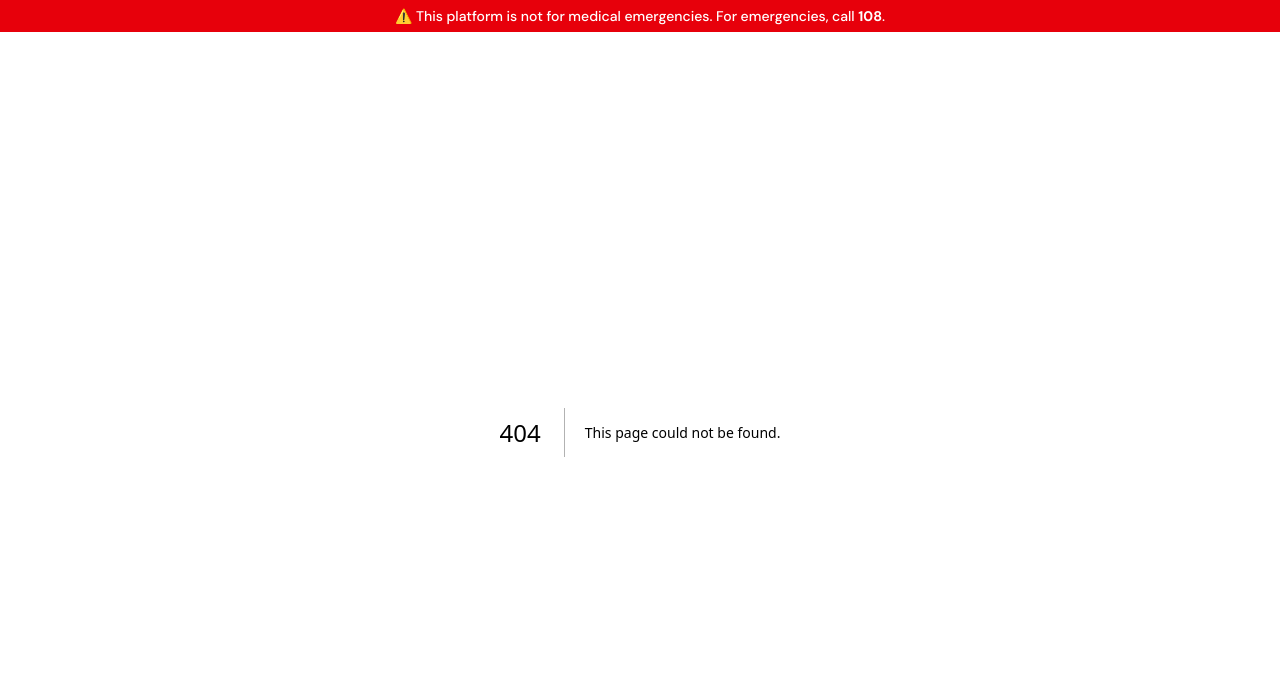
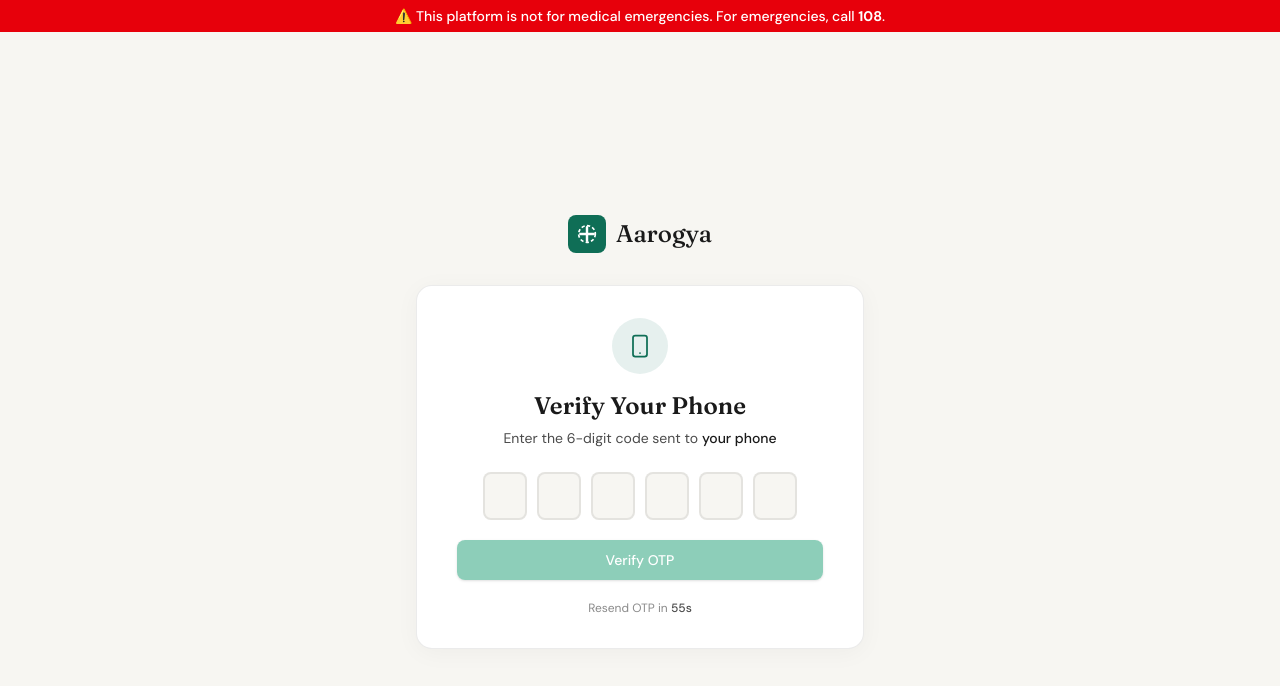
Before and after one commit to Vermaa-adi/Aarogya, a Next.js app in the folder apps/web/: page /auth/verify-otp in a window 1280 px wide. Before the commit this address had no page. Shown: the top 686 px of the page. Built offline with nearby package versions, Linux system fonts and the light colour scheme; no server answers.

Commit message:
feat(auth): add shared OTP verification page
- 6-digit individual input fields with auto-focus and paste support
- 60-second resend countdown timer
- Role-aware redirect after successful verification
- Suspense boundary for useSearchParams compatibility

```diff
--- /dev/null
+++ b/apps/web/src/app/auth/verify-otp/actions.ts
@@ -0,0 +1,67 @@
+"use server";
+
+import { createClient } from "@/lib/supabase/server";
+
+export async function verifyOtp(prevState: unknown, formData: FormData) {
+  const phone = formData.get("phone") as string;
+  const otp = formData.get("otp") as string;
+  const type = (formData.get("type") as string) || "sms";
+
+  if (!phone || !otp) {
+    return { success: false, message: "Phone number and OTP are required." };
+  }
+
+  if (otp.length !== 6 || !/^\d{6}$/.test(otp)) {
+    return { success: false, message: "Please enter a valid 6-digit OTP." };
+  }
+
+  const supabase = await createClient();
+  if (!supabase) {
+    return { success: false, message: "Service not configured." };
+  }
+
+  const otpType = type === "signup" ? "sms" : "sms";
+
+  const { data, error } = await supabase.auth.verifyOtp({
+    phone,
+    token: otp,
+    type: otpType as "sms",
+  });
+
+  if (error) {
+    return { success: false, message: error.message };
+  }
+
+  // Determine redirect based on user role
+  let redirectTo = "/dashboard";
+  if (data.user) {
+    const { data: userData } = await supabase
+      .from("users")
+      .select("role")
+      .eq("id", data.user.id)
+      .single();
+
+    if (userData?.role === "DOCTOR") {
+      redirectTo = "/doctor/dashboard";
+    } else if (userData?.role === "ADMIN") {
+      redirectTo = "/admin/approvals";
+    }
+  }
+
+  return { success: true, redirectTo };
+}
+
+export async function resendOtp(phone: string) {
+  const supabase = await createClient();
+  if (!supabase) {
+    return { success: false, message: "Service not configured." };
+  }
+
+  const { error } = await supabase.auth.signInWithOtp({ phone });
+
+  if (error) {
+    return { success: false, message: error.message };
+  }
+
+  return { success: true, message: "OTP resent successfully." };
+}
--- /dev/null
+++ b/apps/web/src/app/auth/verify-otp/otp-form.tsx
@@ -0,0 +1,170 @@
+"use client";
+
+import { useActionState, useEffect, useState, useRef, useCallback } from "react";
+import { useRouter, useSearchParams } from "next/navigation";
+import { verifyOtp, resendOtp } from "./actions";
+
+export function OtpForm() {
+  const router = useRouter();
+  const searchParams = useSearchParams();
+  const phone = searchParams.get("phone") ?? "";
+  const context = searchParams.get("context") ?? "login";
+
+  const [state, formAction, isPending] = useActionState(verifyOtp, null);
+  const [otpDigits, setOtpDigits] = useState(["", "", "", "", "", ""]);
+  const inputRefs = useRef<(HTMLInputElement | null)[]>([]);
+
+  // Resend timer
+  const [resendTimer, setResendTimer] = useState(60);
+  const [resendMessage, setResendMessage] = useState("");
+
+  useEffect(() => {
+    if (resendTimer > 0) {
+      const interval = setInterval(() => setResendTimer((t) => t - 1), 1000);
+      return () => clearInterval(interval);
+    }
+  }, [resendTimer]);
+
+  useEffect(() => {
+    if (state?.success && state.redirectTo) {
+      router.push(state.redirectTo);
+    }
+  }, [state, router]);
+
+  const handleDigitChange = useCallback(
+    (index: number, value: string) => {
+      if (!/^\d?$/.test(value)) return;
+      const newDigits = [...otpDigits];
+      newDigits[index] = value;
+      setOtpDigits(newDigits);
+
+      // Auto-focus next input
+      if (value && index < 5) {
+        inputRefs.current[index + 1]?.focus();
+      }
+    },
+    [otpDigits]
+  );
+
+  const handleKeyDown = useCallback(
+    (index: number, e: React.KeyboardEvent<HTMLInputElement>) => {
+      if (e.key === "Backspace" && !otpDigits[index] && index > 0) {
+        inputRefs.current[index - 1]?.focus();
+      }
+    },
+    [otpDigits]
+  );
+
+  const handlePaste = useCallback((e: React.ClipboardEvent) => {
+    e.preventDefault();
+    const pasted = e.clipboardData.getData("text").replace(/\D/g, "").slice(0, 6);
+    if (pasted.length > 0) {
+      const newDigits = [...pasted.split(""), ...Array(6 - pasted.length).fill("")];
+      setOtpDigits(newDigits);
+      const focusIdx = Math.min(pasted.length, 5);
+      inputRefs.current[focusIdx]?.focus();
+    }
+  }, []);
+
+  const handleResend = async () => {
+    if (resendTimer > 0 || !phone) return;
+    setResendMessage("");
+    const result = await resendOtp(phone);
+    setResendMessage(result.message ?? "");
+    if (result.success) {
+      setResendTimer(60);
+    }
+  };
+
+  const maskedPhone = phone
+    ? phone.slice(0, -4).replace(/./g, "•") + phone.slice(-4)
+    : "your phone";
+
+  return (
+    <div>
+      <div className="text-center mb-6">
+        <div className="mx-auto w-14 h-14 bg-teal/10 rounded-full flex items-center justify-center mb-4">
+          <svg className="w-7 h-7 text-teal" fill="none" viewBox="0 0 24 24" stroke="currentColor">
+            <path strokeLinecap="round" strokeLinejoin="round" strokeWidth={1.5} d="M12 18h.01M8 21h8a2 2 0 002-2V5a2 2 0 00-2-2H8a2 2 0 00-2 2v14a2 2 0 002 2z" />
+          </svg>
+        </div>
+        <h2 className="font-serif text-2xl font-semibold text-ink">Verify Your Phone</h2>
+        <p className="text-sm text-ink-mid mt-1.5">
+          Enter the 6-digit code sent to{" "}
+          <span className="font-medium text-ink">{maskedPhone}</span>
+        </p>
+      </div>
+
+      <form action={formAction} className="space-y-5">
+        {/* Hidden fields */}
+        <input type="hidden" name="phone" value={phone} />
+        <input type="hidden" name="type" value={context} />
+        <input type="hidden" name="otp" value={otpDigits.join("")} />
+
+        {state?.message && (
+          <div className="bg-red-50 border border-red-200 text-red-700 text-sm px-4 py-3 rounded-lg">
+            {state.message}
+          </div>
+        )}
+
+        {/* OTP Input Grid */}
+        <div className="flex justify-center gap-2.5" onPaste={handlePaste}>
+          {otpDigits.map((digit, i) => (
+            <input
+              key={i}
+              ref={(el) => { inputRefs.current[i] = el; }}
+              type="text"
+              inputMode="numeric"
+              maxLength={1}
+              value={digit}
+              onChange={(e) => handleDigitChange(i, e.target.value)}
+              onKeyDown={(e) => handleKeyDown(i, e)}
+              className="w-11 h-12 text-center text-lg font-semibold border-2 border-border rounded-lg text-ink bg-off-white outline-none focus:border-teal transition-all"
+              aria-label={`Digit ${i + 1}`}
+            />
+          ))}
+        </div>
+
+        {/* Submit */}
+        <button
+          type="submit"
+          disabled={isPending || otpDigits.join("").length < 6}
+          className="w-full py-2.5 px-4 bg-teal hover:bg-teal-dark disabled:bg-teal-mid/50 disabled:cursor-not-allowed text-white font-medium text-sm rounded-lg shadow-sm focus:outline-none focus:ring-2 focus:ring-offset-2 focus:ring-teal transition-colors duration-150 flex items-center justify-center gap-2 cursor-pointer"
+        >
+          {isPending ? (
+            <>
+              <svg className="animate-spin h-4 w-4 text-white" fill="none" viewBox="0 0 24 24">
+                <circle className="opacity-25" cx="12" cy="12" r="10" stroke="currentColor" strokeWidth="4" />
+                <path className="opacity-75" fill="currentColor" d="M4 12a8 8 0 018-8V0C5.373 0 0 5.373 0 12h4zm2 5.291A7.962 7.962 0 014 12H0c0 3.042 1.135 5.824 3 7.938l3-2.647z" />
+              </svg>
+              Verifying...
+            </>
+          ) : (
+            "Verify OTP"
+          )}
+        </button>
+      </form>
+
+      {/* Resend section */}
+      <div className="mt-5 text-center">
+        {resendMessage && (
+          <p className="text-xs text-green-600 mb-2">{resendMessage}</p>
+        )}
+        {resendTimer > 0 ? (
+          <p className="text-xs text-ink-light">
+            Resend OTP in{" "}
+            <span className="font-medium text-ink-mid">{resendTimer}s</span>
+          </p>
+        ) : (
+          <button
+            type="button"
+            onClick={handleResend}
+            className="text-xs text-teal font-medium hover:underline cursor-pointer"
+          >
+            Resend OTP
+          </button>
+        )}
+      </div>
+    </div>
+  );
+}
--- /dev/null
+++ b/apps/web/src/app/auth/verify-otp/page.tsx
@@ -0,0 +1,19 @@
+"use client";
+
+import { Suspense } from "react";
+import { OtpForm } from "./otp-form";
+
+export default function VerifyOtpPage() {
+  return (
+    <Suspense
+      fallback={
+        <div className="text-center py-12">
+          <div className="animate-spin inline-block h-6 w-6 border-2 border-teal border-t-transparent rounded-full" />
+          <p className="text-xs text-ink-mid mt-3">Loading...</p>
+        </div>
+      }
+    >
+      <OtpForm />
+    </Suspense>
+  );
+}
```
